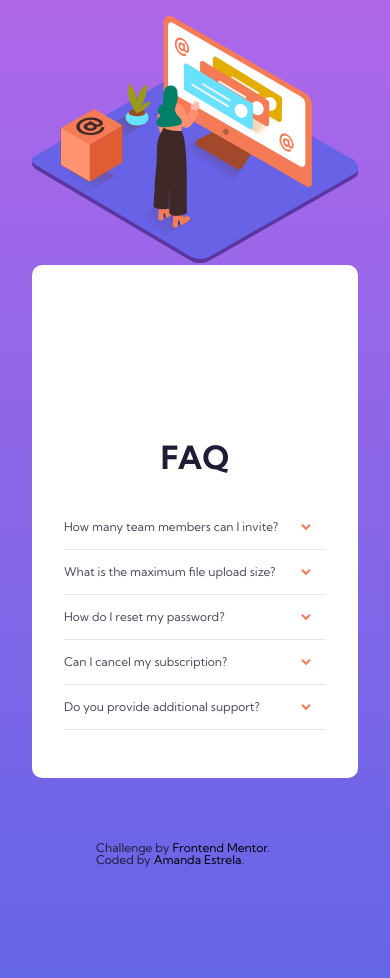
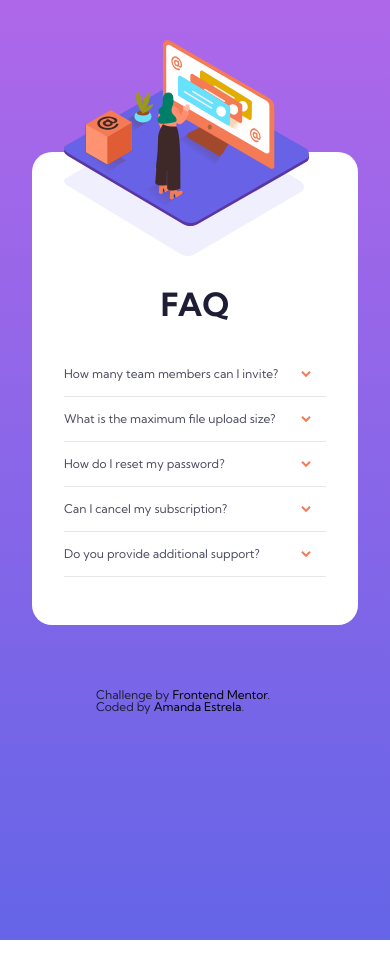
Before and after one commit to amanda-estrela/FAQ, a plain HTML site: page index.html in a window 390 px wide. After the commit the page ends 940 px from the top, so only its background shows below. Drawn offline with Linux system fonts and the light colour scheme.

Commit message:
Versão mobile finalizada

```diff
--- a/css/style.css
+++ b/css/style.css
@@ -11,12 +11,12 @@ body{
 }
 .imagem-sombra {
     position: relative;
-    top: 9rem;
-    left: 2.5rem;
+    top: 8.5rem;
+    left: 2rem;
 }
 
 .imagem{
-    width: 250px;
+    width: 245px;
     position: absolute;
     top: 2.5rem;
     left: 4rem;
@@ -24,7 +24,7 @@ body{
 
  h1 {
     text-align: center;
-    margin-top: 8rem;
+    margin-top: 5.5rem;
     margin-bottom: 2rem;
     font-size: 2rem;
     font-weight: 700;
@@ -32,8 +32,9 @@ body{
 }
 
 .questionario {
+    margin-top: 30px;
     background-color: white;
-    border-radius: 10px;
+    border-radius: 20px;
     padding: 3rem 2rem;
     justify-content: space-between;
     height: max-content;
--- a/index.html
+++ b/index.html
@@ -13,7 +13,8 @@
 
 <body>
 	<section class="background-topo">
-		<img src="images/illustration-woman-online-mobile.svg" alt="">
+		<img src="images/bg-pattern-mobile.svg" class="imagem-sombra">
+		<img src="images/illustration-woman-online-mobile.svg" class="imagem">
 
 
 	</section>
```
